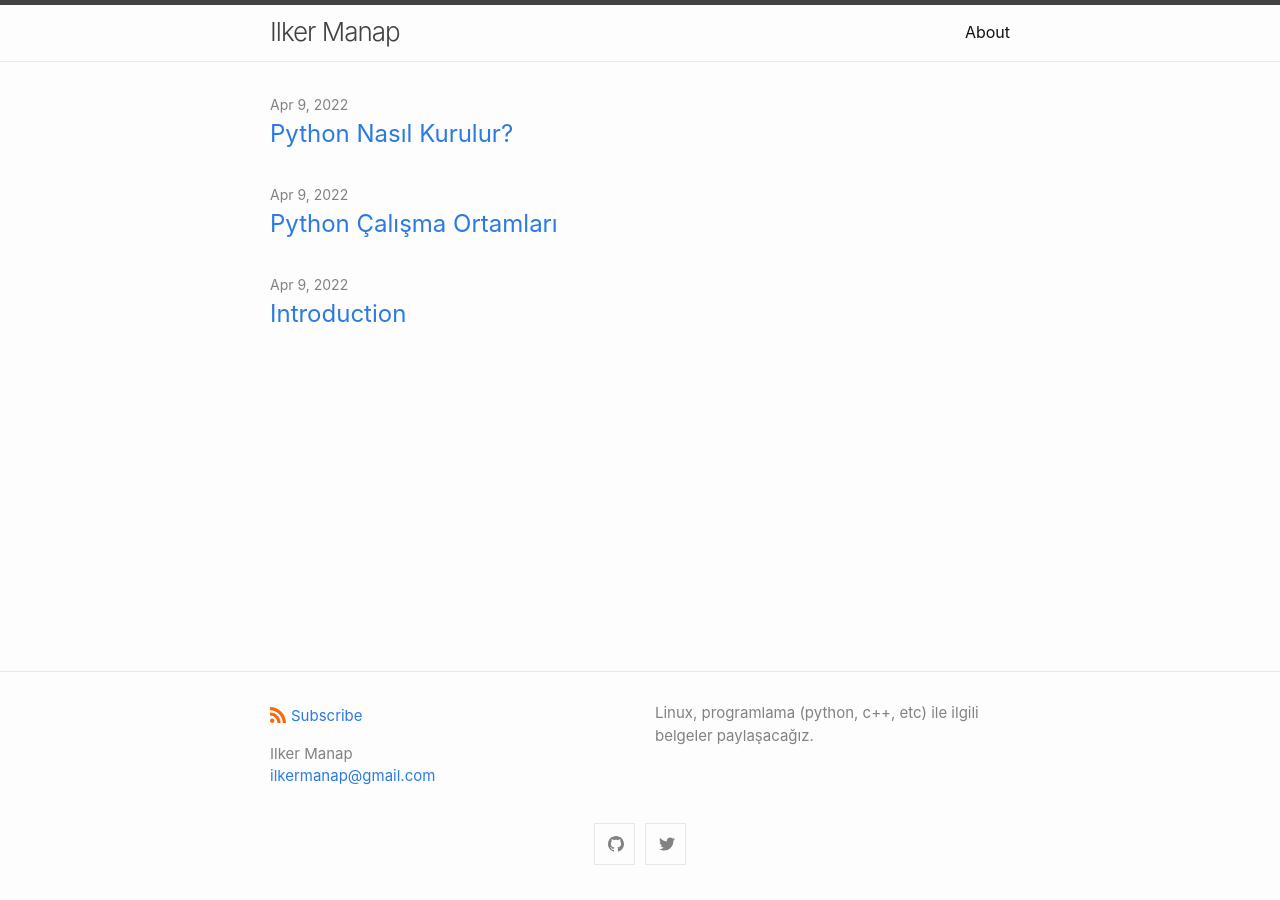
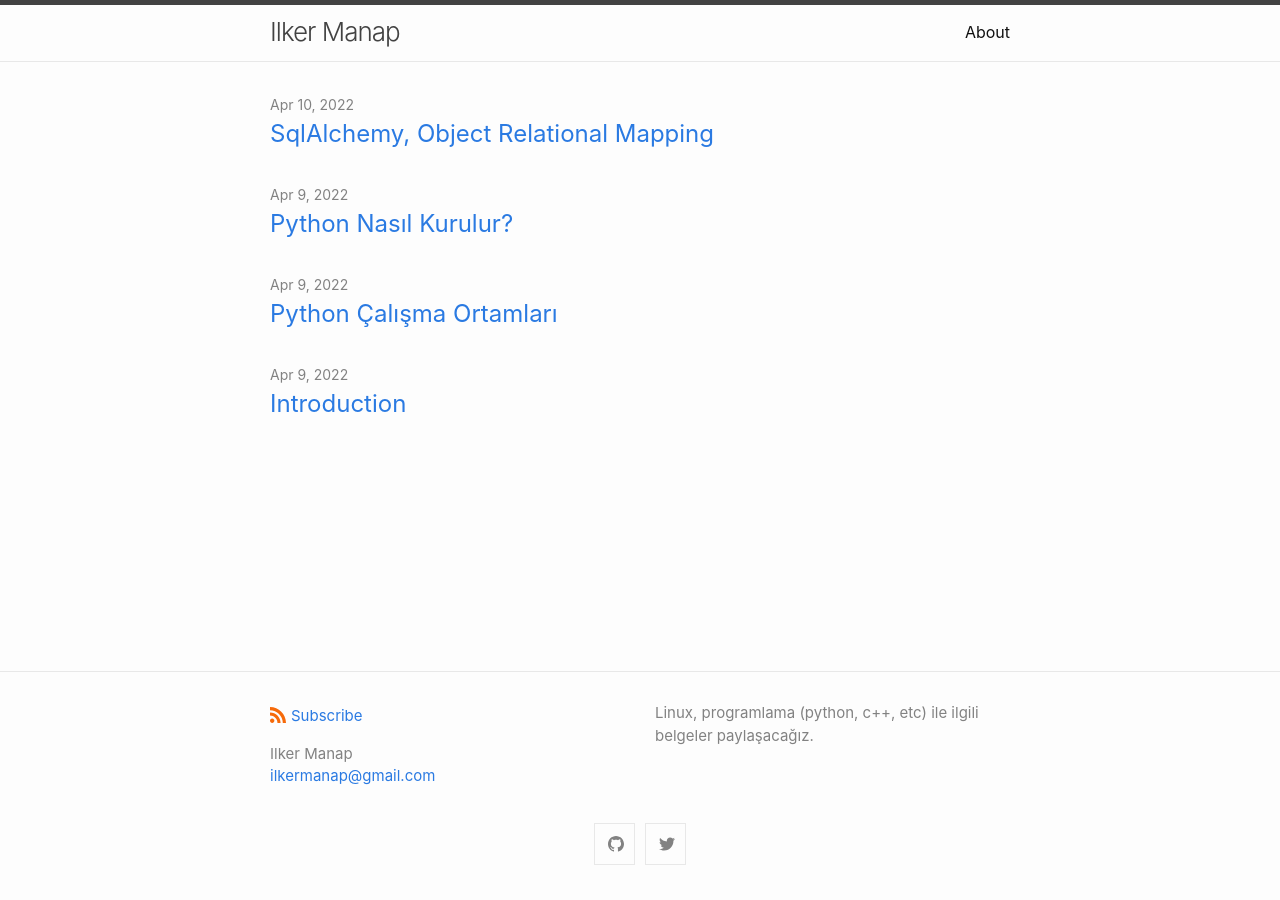
Before and after one commit to ilkermanap/ilkermanap.github.io, a Jekyll site: the page built from index.md, in a window 1280 px wide. Built offline with Jekyll 4.4.1, drawn with Linux system fonts in a browser that asks for light colours.

Commit message:
categories updated, sqlalchemy document started, but empty

```diff
--- /dev/null
+++ b/_posts/2022-04-10-sqlalchemy.md
@@ -0,0 +1,7 @@
+---
+layout: post
+title: "SqlAlchemy, Object Relational Mapping"
+categories: python, db
+---
+
+Introduce myself.
```
Also changed, not shown: _posts/2022-04-09-pycharm.md (+1 -1 lines), _posts/2022-04-09-python-kur.md (+1 -1 lines).
